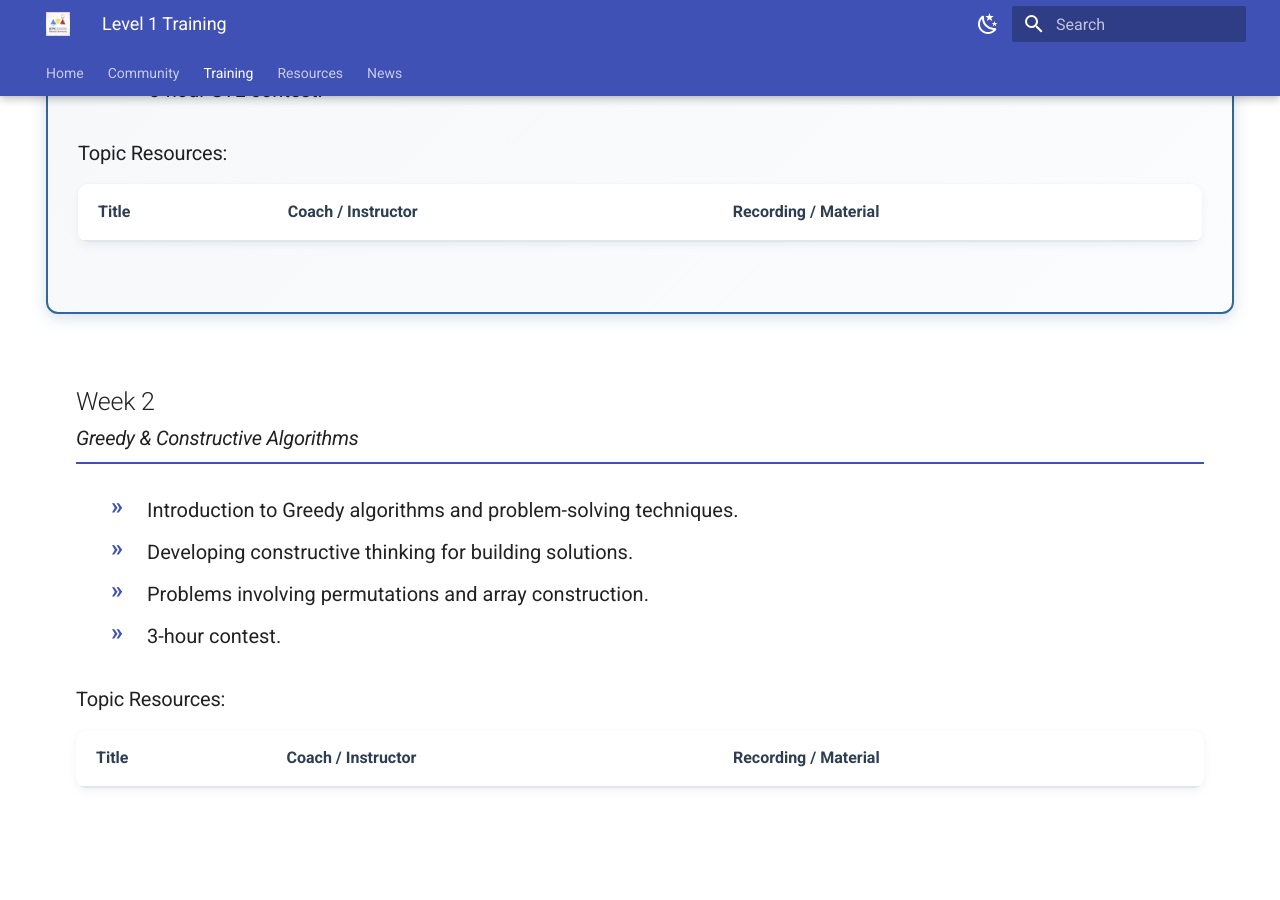
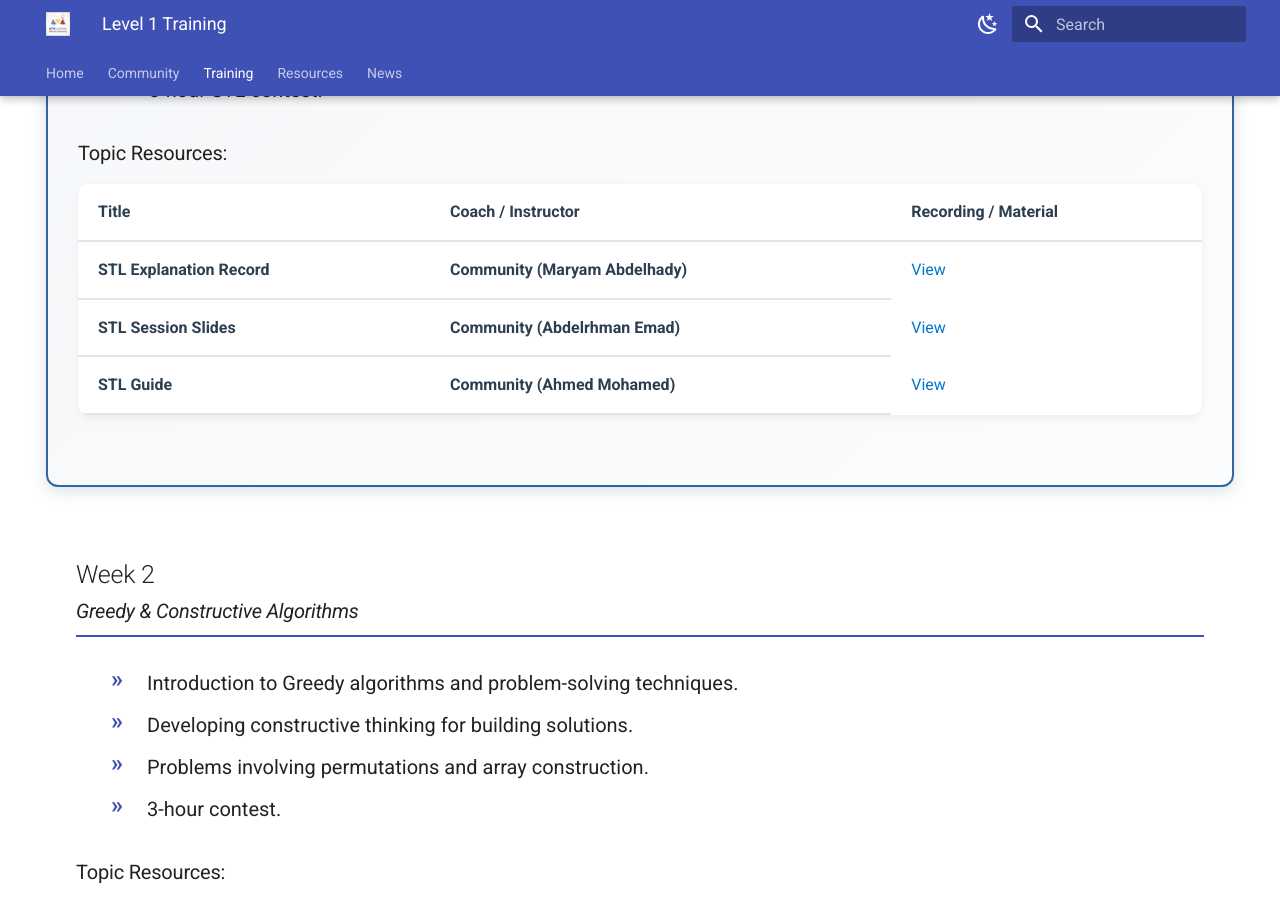
Before and after one commit to ICPC-Menofia/icpc-menofia.github.io, an MkDocs documentation site: the page built from docs/training/2025/level1_training.md, in a window 1280 px wide and 900 px high, scrolled down 2479 px. Built offline with MkDocs 1.6.1 and Material for MkDocs 9.7.7, drawn with Linux system fonts in a browser that asks for light colours.

Commit message:
docs: add week 1 session record at level1 2025 training

```diff
--- a/docs/assets/js/universal-link-router.js
+++ b/docs/assets/js/universal-link-router.js
@@ -34,6 +34,7 @@ const LINKS = {
   'coach:ibrahme_elhdad': '/community/coaches/#ibrahme-elhdad',
   'coach:ahmed_wageeh': '/community/coaches/#ahmed-wageeh',
   'coach:hossam_saber': '/community/coaches/#hossam-saber',
+  'coach:maryam_abdelhady': '/community/coaches/#maryam_abdelhady',
 
   // Additional coaches found in sessions
   'coach:seifaldin_elabyad': '/community/coaches/#seifaldin-elabyad',
--- a/docs/training/2025/level1_training.md
+++ b/docs/training/2025/level1_training.md
@@ -88,6 +88,21 @@ hide:
       </tr>
     </thead>
     <tbody>
+      <tr>
+        <th>STL Explanation Record</th>
+        <th>Community (Maryam Abdelhady)</th>
+        <td><a href="https://drive.google.com/drive/folders/1A7MuzNd9f-1gBOux9TFAJUcIBGiTjBBR" target="_blank">View</a></td>
+      </tr>
+      <tr>
+        <th>STL Session Slides</th>
+        <th>Community (Abdelrhman Emad)</th>
+        <td><a href="https://drive.google.com/drive/folders/1Z02ArBOjaKb9Fk47rtqbb4VSPljdVSLp" target="_blank">View</a></td>
+      </tr>
+      <tr>
+        <th>STL Guide</th>
+        <th>Community (Ahmed Mohamed)</th>
+        <td><a href="https://github.com/AhmedMohamedAbdelaty/CPP-STL-beginners-guide" target="_blank">View</a></td>
+      </tr>
     </tbody>
   </table>
 </div>
```
Also changed, not shown: docs/resources/sessions/level1.md (+9 -2 lines).
